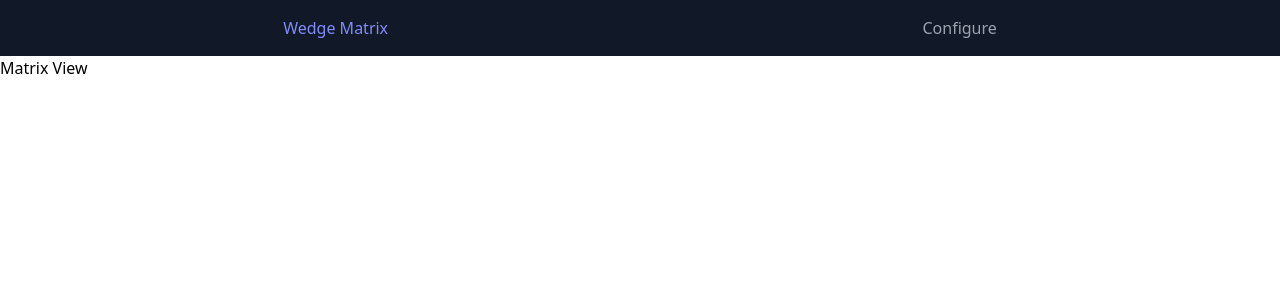
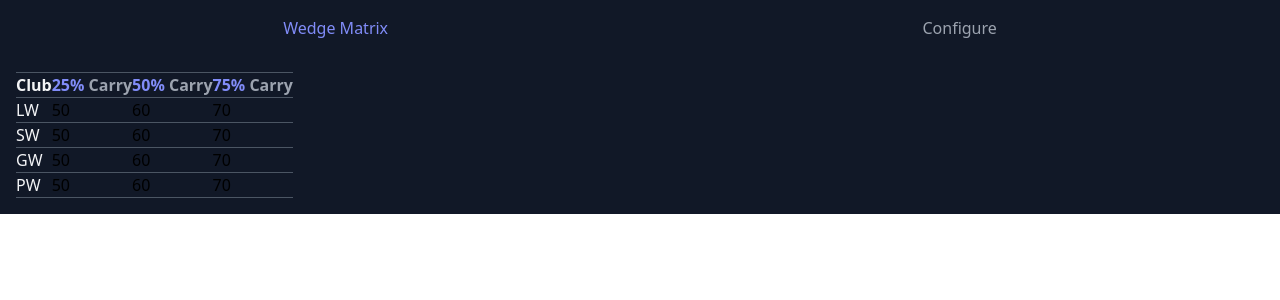
Before and after one commit to braybowler/wedge-matrix-web-frontend, a Vue app: page /matrix in a window 1280 px wide. Shown: the top 300 px of the page. Built offline with nearby package versions, Linux system fonts and the light colour scheme; the HTML template or start-up script is replaced by a standard one.

Commit message:
build out WedgeMatrix component

```diff
--- /dev/null
+++ b/src/components/matrix/WedgeMatrix.vue
@@ -0,0 +1,94 @@
+<script setup lang="ts">
+type UserColumnHeaders = {
+  swingPercentage: number
+  id: number
+}
+
+const props = defineProps<{
+  numColumns: number
+  columnHeaders: Array<UserColumnHeaders>
+  rowDisplayOption?: 'Carry' | 'Total' | 'Both'
+}>()
+
+const wedges = [
+  {
+    label: 'LW',
+    id: 1,
+  },
+  {
+    label: 'SW',
+    id: 2,
+  },
+  {
+    label: 'GW',
+    id: 3,
+  },
+  {
+    label: 'PW',
+    id: 4,
+  },
+]
+</script>
+
+<template>
+  <div class="bg-[#111827] p-4">
+    <table>
+      <thead>
+        <tr>
+          <th>
+            <span class="column-header"> Club </span>
+          </th>
+          <template v-for="columnHeader in props.columnHeaders" :key="columnHeader.id">
+            <th class="">
+              <span class="swing-percentage"> {{ columnHeader.swingPercentage }}% </span>
+              <span class="swing-percentage-subheader"> Carry </span>
+            </th>
+          </template>
+        </tr>
+      </thead>
+      <tbody>
+        <template v-for="wedge in wedges" :key="wedge.id">
+          <tr>
+            <td>
+              <span class="row-label">
+                {{wedge.label}}
+              </span>
+            </td>
+            <td>50</td>
+            <td>60</td>
+            <td>70</td>
+          </tr>
+        </template>
+      </tbody>
+    </table>
+  </div>
+</template>
+
+<style scoped>
+@reference "tailwindcss";
+
+table {
+  border-collapse: collapse;
+  border-top: 1px solid #4b5563;
+}
+
+tr {
+  border-bottom: 1px solid #4b5563;
+}
+
+.swing-percentage-subheader {
+  @apply text-[#9ca3af];
+}
+
+.swing-percentage {
+  @apply text-[#818cf8];
+}
+
+.column-header {
+  @apply text-[#f3f4f6];
+}
+
+.row-label {
+  @apply text-[#f3f4f6];
+}
+</style>
--- a/src/views/MatrixView.vue
+++ b/src/views/MatrixView.vue
@@ -1,8 +1,29 @@
 <script setup lang="ts">
+import WedgeMatrix from '@/components/matrix/WedgeMatrix.vue'
+import { ref } from 'vue'
+
+const columnHeaders = ref([
+  {
+    swingPercentage: 25,
+    id: 1
+  },
+  {
+    swingPercentage: 50,
+    id: 2
+  },
+  {
+    swingPercentage: 75,
+    id: 3
+  },
+])
+
 </script>
 
 <template>
-  <main>
-    Matrix View
+  <main class="bg-[#111827]">
+    <WedgeMatrix
+      :num-columns="3"
+      :column-headers=columnHeaders
+    />
   </main>
 </template>
```
